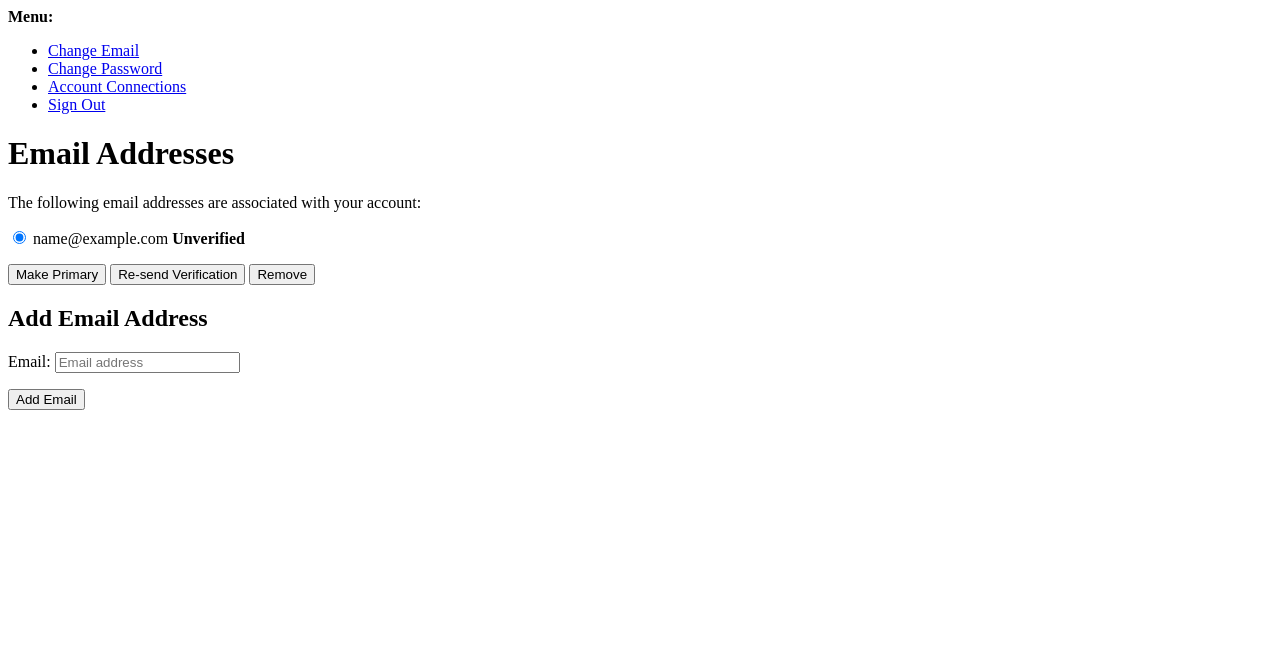
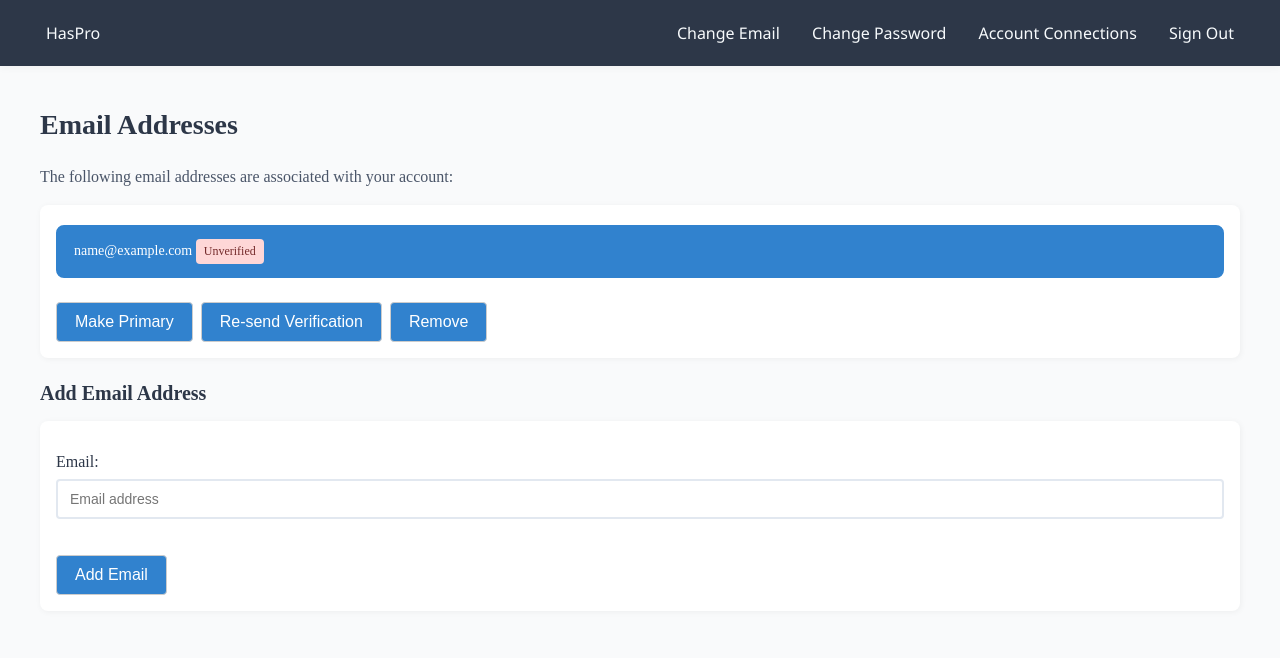
Before and after one commit to fantamat/HasPro-webapp, a Django app: page /user/email/ in a window 1280 px wide. Shown: the top 658 px of the page. Run offline with Django 5.2, Linux system fonts and the light colour scheme; the visitor is signed in with stand-in values (Sample User, id 1); data comes from the database, SQL or seed files in the repository; parts of the project's set-up code (start-up, migrations or seed data) failed here and were passed over.

Commit message:
* user management styling

```diff
--- a/haspro/haspro_app/static/css/haspro.css
+++ b/haspro/haspro_app/static/css/haspro.css
@@ -142,7 +142,11 @@ form {
 }
 
 .messages {
-    max-width: 600px;
+    position: fixed;
+    top: 10px;
+    left: 50%;
+    transform: translateX(-50%);
+    width: min(90%, 600px);
     margin: 24px auto 0 auto;
     padding: 0;
     z-index: 100;
@@ -199,6 +203,11 @@ form {
 
 .message .close-btn:hover {
     color: #e53e3e;
+}
+
+.close-btn-container {
+    flex-grow: 1;
+    text-align: right;
 }
 
 
--- /dev/null
+++ b/haspro/haspro_app/static/css/user_management.css
@@ -0,0 +1,116 @@
+
+/* Allauth specific improvements */
+input[type="text"], input[type="email"], input[type="password"], textarea {
+    transition: border-color 0.2s, box-shadow 0.2s;
+}
+
+input[type="text"]:focus, input[type="email"]:focus, input[type="password"]:focus, textarea:focus {
+    outline: none;
+    border-color: #3182ce;
+    box-shadow: 0 0 0 3px rgba(49, 130, 206, 0.1);
+}
+
+/* Social login styling */
+.socialaccount-providers {
+    margin: 24px 0;
+}
+
+.socialaccount-providers .btn {
+    margin-bottom: 8px;
+    background-color: #4a5568;
+}
+
+.socialaccount-providers .btn:hover {
+    background-color: #2d3748;
+}
+
+/* Link styling for forms */
+form a {
+    color: #3182ce;
+    text-decoration: none;
+    font-weight: 500;
+}
+
+form a:hover {
+    color: #2c5aa0;
+    text-decoration: underline;
+}
+
+/* Django form field styling for allauth */
+.form-fields p {
+    margin-bottom: 16px;
+}
+
+.form-fields label {
+    display: block;
+    margin-bottom: 6px;
+    font-weight: 500;
+    color: #2d3748;
+}
+
+.form-fields input[type="text"],
+.form-fields input[type="email"],
+.form-fields input[type="password"],
+.form-fields textarea {
+    width: 100%;
+    padding: 10px 12px;
+    border: 2px solid #e2e8f0;
+    border-radius: 4px;
+    font-size: 14px;
+    box-sizing: border-box;
+    margin-top: 2px;
+}
+
+.form-fields input[type="checkbox"] {
+    margin-right: 8px;
+}
+
+.form-fields .helptext {
+    color: #718096;
+    font-size: 12px;
+    display: block;
+    margin-top: 4px;
+}
+
+.form-fields .errorlist {
+    color: #e53e3e;
+    font-size: 14px;
+    margin: 0 0 8px 0;
+    padding: 0;
+    list-style: none;
+}
+
+.form-fields .errorlist li {
+    margin: 0;
+    padding: 4px 0;
+}
+
+/* Required field asterisk */
+.form-fields label .required {
+    color: #e53e3e;
+}
+
+/* Responsive design improvements */
+@media (max-width: 768px) {
+    .container {
+        padding: 16px;
+    }
+
+    nav {
+        flex-direction: column;
+        gap: 12px;
+        padding: 16px;
+    }
+
+    .nav-right {
+        margin-left: 0;
+    }
+
+    .button-group {
+        flex-direction: column;
+    }
+
+    .info-grid {
+        grid-template-columns: 1fr;
+    }
+}
--- a/haspro/haspro_app/templates/allauth/elements/alert.html
+++ b/haspro/haspro_app/templates/allauth/elements/alert.html
@@ -1,5 +1,5 @@
 {% load allauth %}
-<p>
+<div class="message {% if attrs.level %}{{ attrs.level }}{% else %}info{% endif %}">
     {% slot message %}
     {% endslot %}
-</p>
+</div>
--- a/haspro/haspro_app/templates/allauth/elements/badge.html
+++ b/haspro/haspro_app/templates/allauth/elements/badge.html
@@ -1,5 +1,5 @@
 {% load allauth %}
-<strong {% if attrs.title %}title="{{ attrs.title }}"{% endif %}>
+<span class="permission-badge {% if 'success' in attrs.tags %}granted{% elif 'warning' in attrs.tags or 'danger' in attrs.tags %}denied{% else %}granted{% endif %}" {% if attrs.title %}title="{{ attrs.title }}"{% endif %}>
     {% slot %}
     {% endslot %}
-</strong>
+</span>
--- a/haspro/haspro_app/templates/allauth/elements/button.html
+++ b/haspro/haspro_app/templates/allauth/elements/button.html
@@ -1,6 +1,6 @@
 {% load allauth %}
 {% comment %} djlint:off {% endcomment %}
-<{% if attrs.href %}a href="{{ attrs.href }}"{% else %}button{% endif %}
+<{% if attrs.href %}a href="{{ attrs.href }}"{% else %}button{% endif %} class="btn{% if attrs.variant == 'danger' %} delete{% endif %}"
 {% if attrs.form %}form="{{ attrs.form }}"{% endif %}
 {% if attrs.id %}id="{{ attrs.id }}"{% endif %}
 {% if attrs.name %}name="{{ attrs.name }}"{% endif %}
--- a/haspro/haspro_app/templates/allauth/elements/button_group.html
+++ b/haspro/haspro_app/templates/allauth/elements/button_group.html
@@ -1,5 +1,5 @@
 {% load allauth %}
-<div>
+<div class="button-group"{% if attrs.vertical %} style="flex-direction: column;"{% endif %}>
     {% slot %}
     {% endslot %}
 </div>
--- a/haspro/haspro_app/templates/allauth/elements/field.html
+++ b/haspro/haspro_app/templates/allauth/elements/field.html
@@ -1,26 +1,14 @@
 {% load allauth %}
-{{ attrs.errors }}
-<p>
-    {% if attrs.type == "textarea" %}
-        <label for="{{ attrs.id }}">
-            {% slot label %}
-            {% endslot %}
-        </label>
-        <textarea {% if attrs.required %}required{% endif %}
-                  {% if attrs.rows %}rows="{{ attrs.rows }}"{% endif %}
-                  {% if attrs.disabled %}disabled{% endif %}
-                  {% if attrs.readonly %}readonly{% endif %}
-                  {% if attrs.checked %}checked{% endif %}
-                  {% if attrs.name %}name="{{ attrs.name }}"{% endif %}
-                  {% if attrs.id %}id="{{ attrs.id }}"{% endif %}
-                  {% if attrs.placeholder %}placeholder="{{ attrs.placeholder }}"{% endif %}>{% slot value %}{% endslot %}</textarea>
-    {% else %}
-        {% if attrs.type != "checkbox" and attrs.type != "radio" %}
-            <label for="{{ attrs.id }}">
-                {% slot label %}
-                {% endslot %}
-            </label>
+{% if attrs.errors %}
+    <div style="color: #e53e3e; font-size: 14px; margin-bottom: 8px;">
+        {% for error in attrs.errors %}
+            <p style="margin: 0;">{{ error }}</p>
+        {% endfor %}
+    </div>
 {% endif %}
+
+{% if attrs.type == "checkbox" or attrs.type == "radio" %}
+    <div class="form-check">
         <input {% if attrs.required %}required{% endif %}
                {% if attrs.disabled %}disabled{% endif %}
                {% if attrs.readonly %}readonly{% endif %}
@@ -30,18 +18,49 @@
                {% if attrs.placeholder %}placeholder="{{ attrs.placeholder }}"{% endif %}
                {% if attrs.autocomplete %}autocomplete="{{ attrs.autocomplete }}"{% endif %}
                {% if attrs.value is not None %}value="{{ attrs.value }}"{% endif %}
-               type="{{ attrs.type }}">
-        {% if attrs.type == "checkbox" or attrs.type == "radio" %}
-            <label for="{{ attrs.id }}">
+               type="{{ attrs.type }}" class="form-check-input" style="display: none;">
+        <label for="{{ attrs.id }}" class="form-check-label">
             {% slot label %}
             {% endslot %}
         </label>
+    </div>
+{% else %}
+    <div style="margin-bottom: 16px;">
+        {% if attrs.type != "hidden" %}
+            <label for="{{ attrs.id }}" style="display: block; margin-bottom: 6px; font-weight: 500; color: #2d3748;">
+                {% slot label %}
+                {% endslot %}
+                {% if attrs.required %}<span style="color: #e53e3e;">*</span>{% endif %}
+            </label>
         {% endif %}
+
+        {% if attrs.type == "textarea" %}
+            <textarea {% if attrs.required %}required{% endif %}
+                      {% if attrs.rows %}rows="{{ attrs.rows }}"{% endif %}
+                      {% if attrs.disabled %}disabled{% endif %}
+                      {% if attrs.readonly %}readonly{% endif %}
+                      {% if attrs.name %}name="{{ attrs.name }}"{% endif %}
+                      {% if attrs.id %}id="{{ attrs.id }}"{% endif %}
+                      {% if attrs.placeholder %}placeholder="{{ attrs.placeholder }}"{% endif %}
+                      style="width: 100%; padding: 10px 12px; border: 2px solid #e2e8f0; border-radius: 4px; font-size: 14px; resize: vertical; min-height: 100px;">{% slot value %}{% endslot %}</textarea>
+        {% else %}
+            <input {% if attrs.required %}required{% endif %}
+                   {% if attrs.disabled %}disabled{% endif %}
+                   {% if attrs.readonly %}readonly{% endif %}
+                   {% if attrs.name %}name="{{ attrs.name }}"{% endif %}
+                   {% if attrs.id %}id="{{ attrs.id }}"{% endif %}
+                   {% if attrs.placeholder %}placeholder="{{ attrs.placeholder }}"{% endif %}
+                   {% if attrs.autocomplete %}autocomplete="{{ attrs.autocomplete }}"{% endif %}
+                   {% if attrs.value is not None %}value="{{ attrs.value }}"{% endif %}
+                   type="{{ attrs.type }}"
+                   style="{% if attrs.type != 'hidden' %}width: 100%; padding: 10px 12px; border: 2px solid #e2e8f0; border-radius: 4px; font-size: 14px; box-sizing: border-box;{% endif %}">
         {% endif %}
+
         {% if slots.help_text %}
-        <span>
+            <small style="color: #718096; font-size: 12px; display: block; margin-top: 4px;">
                 {% slot help_text %}
                 {% endslot %}
-        </span>
+            </small>
         {% endif %}
-</p>
+    </div>
+{% endif %}
--- a/haspro/haspro_app/templates/allauth/elements/fields.html
+++ b/haspro/haspro_app/templates/allauth/elements/fields.html
@@ -1 +1,4 @@
-{{ attrs.form.as_p }}
+{% load allauth %}
+<div class="form-fields">
+    {{ attrs.form.as_p }}
+</div>
--- a/haspro/haspro_app/templates/allauth/elements/form.html
+++ b/haspro/haspro_app/templates/allauth/elements/form.html
@@ -3,6 +3,10 @@
       {% if attrs.action %}action="{{ attrs.action }}"{% endif %}>
     {% slot body %}
     {% endslot %}
-    {% slot actions %}
-    {% endslot %}
+    {% if slots.actions %}
+    <div class="button-group">
+        {% slot actions %}
+        {% endslot %}
+    </div>
+    {% endif %}
 </form>
--- a/haspro/haspro_app/templates/allauth/elements/h1.html
+++ b/haspro/haspro_app/templates/allauth/elements/h1.html
@@ -1 +1 @@
-{% comment %} djlint:off {% endcomment %}{% load allauth %}<h1>{% slot %}{% endslot %}</h1>
+{% comment %} djlint:off {% endcomment %}{% load allauth %}<h1 style="color: #2d3748; margin-bottom: 24px; font-size: 28px; font-weight: 600;">{% slot %}{% endslot %}</h1>
--- a/haspro/haspro_app/templates/allauth/elements/h2.html
+++ b/haspro/haspro_app/templates/allauth/elements/h2.html
@@ -1 +1 @@
-{% comment %} djlint:off {% endcomment %}{% load allauth %}<h2>{% slot %}{% endslot %}</h2>
+{% comment %} djlint:off {% endcomment %}{% load allauth %}<h2 style="color: #2d3748; margin-bottom: 16px; font-size: 20px; font-weight: 600;">{% slot %}{% endslot %}</h2>
--- a/haspro/haspro_app/templates/allauth/elements/hr.html
+++ b/haspro/haspro_app/templates/allauth/elements/hr.html
@@ -1 +1 @@
-<hr>
+<hr style="border: none; border-top: 1px solid #e2e8f0; margin: 24px 0;">
--- a/haspro/haspro_app/templates/allauth/elements/p.html
+++ b/haspro/haspro_app/templates/allauth/elements/p.html
@@ -1 +1 @@
-{% comment %} djlint:off {% endcomment %}{% load allauth %}<p>{% slot %}{% endslot %}</p>
+{% comment %} djlint:off {% endcomment %}{% load allauth %}<p style="margin-bottom: 16px; line-height: 1.5; color: #4a5568;">{% slot %}{% endslot %}</p>
--- a/haspro/haspro_app/templates/allauth/elements/provider.html
+++ b/haspro/haspro_app/templates/allauth/elements/provider.html
@@ -1,3 +1 @@
-<li>
-    <a title="{{ attrs.name }}" href="{{ attrs.href }}">{{ attrs.name }}</a>
-</li>
+<a class="btn" title="{{ attrs.name }}" href="{{ attrs.href }}" style="display: block; margin-bottom: 8px; text-align: center;">{{ attrs.name }}</a>
--- a/haspro/haspro_app/templates/allauth/elements/provider_list.html
+++ b/haspro/haspro_app/templates/allauth/elements/provider_list.html
@@ -1,5 +1,5 @@
 {% load allauth %}
-<ul>
+<div style="margin: 16px 0;">
     {% slot %}
     {% endslot %}
-</ul>
+</div>
--- a/haspro/haspro_app/templates/allauth/layouts/base.html
+++ b/haspro/haspro_app/templates/allauth/layouts/base.html
@@ -1,4 +1,5 @@
 {% load i18n %}
+{% load static %}
 <!DOCTYPE html>
 <html>
     <head>
@@ -6,79 +7,73 @@
         <meta name="viewport" content="width=device-width, initial-scale=1.0">
         <title>
             {% block head_title %}
+                HasPro
             {% endblock head_title %}
         </title>
+        <link rel="stylesheet" type="text/css" href="{% static 'css/haspro.css' %}">
+        <link rel="stylesheet" type="text/css" href="{% static 'css/user_management.css' %}">
+        <link rel="icon" type="image/x-icon" href="{% static 'ishas.ico' %}">
         {% block extra_head %}
         {% endblock extra_head %}
     </head>
     <body>
         {% block body %}
-            {% if messages %}
-                <div>
-                    <strong>{% trans "Messages:" %}</strong>
-                    <ul>
-                        {% for message in messages %}<li>{{ message }}</li>{% endfor %}
-                    </ul>
-                </div>
-            {% endif %}
-            <div>
-                <strong>{% trans "Menu:" %}</strong>
-                <ul>
+            <nav>
+                <a href="/">HasPro</a>
+                <div class="nav-right">
                     {% if user.is_authenticated %}
                         {% url 'account_email' as email_url_ %}
                         {% if email_url_ %}
-                            <li>
                             <a href="{{ email_url_ }}">{% trans "Change Email" %}</a>
-                            </li>
                         {% endif %}
                         {% url 'account_change_password' as change_password_url_ %}
                         {% if change_password_url_ %}
-                            <li>
                             <a href="{{ change_password_url_ }}">{% trans "Change Password" %}</a>
-                            </li>
                         {% endif %}
                         {% url 'socialaccount_connections' as connections_url_ %}
                         {% if connections_url_ %}
-                            <li>
                             <a href="{{ connections_url_ }}">{% trans "Account Connections" %}</a>
-                            </li>
                         {% endif %}
                         {% url 'mfa_index' as mfa_url_ %}
                         {% if mfa_url_ %}
-                            <li>
                             <a href="{{ mfa_url_ }}">{% trans "Two-Factor Authentication" %}</a>
-                            </li>
                         {% endif %}
                         {% url 'usersessions_list' as usersessions_list_url_ %}
                         {% if usersessions_list_url_ %}
-                            <li>
                             <a href="{{ usersessions_list_url_ }}">{% trans "Sessions" %}</a>
-                            </li>
                         {% endif %}
                         {% url 'account_logout' as logout_url_ %}
                         {% if logout_url_ %}
-                            <li>
                             <a href="{{ logout_url_ }}">{% trans "Sign Out" %}</a>
-                            </li>
                         {% endif %}
                     {% else %}
                         {% url 'account_login' as login_url_ %}
                         {% if login_url_ %}
-                            <li>
                             <a href="{{ login_url_ }}">{% trans "Sign In" %}</a>
-                            </li>
                         {% endif %}
                         {% url 'account_signup' as signup_url_ %}
                         {% if signup_url_ %}
-                            <li>
                             <a href="{{ signup_url_ }}">{% trans "Sign Up" %}</a>
-                            </li>
                         {% endif %}
                     {% endif %}
-                </ul>
                 </div>
+            </nav>
+
+            {% if messages %}
+                <div class="messages">
+                    {% for message in messages %}
+                        <div class="message {{ message.tags }}">
+                            {{ message }}
+                            <button class="close-btn" onclick="this.parentElement.style.display='none';">&times;</button>
+                        </div>
+                    {% endfor %}
+                </div>
+            {% endif %}
+
+            <div class="container">
                 {% block content %}
                 {% endblock content %}
+            </div>
         {% endblock body %}
         {% block extra_body %}
         {% endblock extra_body %}
--- a/haspro/haspro_app/templates/allauth/layouts/manage.html
+++ b/haspro/haspro_app/templates/allauth/layouts/manage.html
@@ -1,2 +1,7 @@
 {% extends "allauth/layouts/base.html" %}
-{% block content %}{% endblock %}
+
+{% block content %}
+    <div style="max-width: 800px; margin: 24px auto;">
+        {% block inner %}{% endblock %}
+    </div>
+{% endblock %}
```
Also changed, not shown: haspro/haspro_app/templates/allauth/elements/panel.html (+7 -7 lines), haspro/haspro_app/templates/allauth/layouts/entrance.html (+6 -1 lines), haspro/haspro_app/templates/messages.html (+10 -3 lines). Lines whose indentation alone changed are shown as unchanged.
